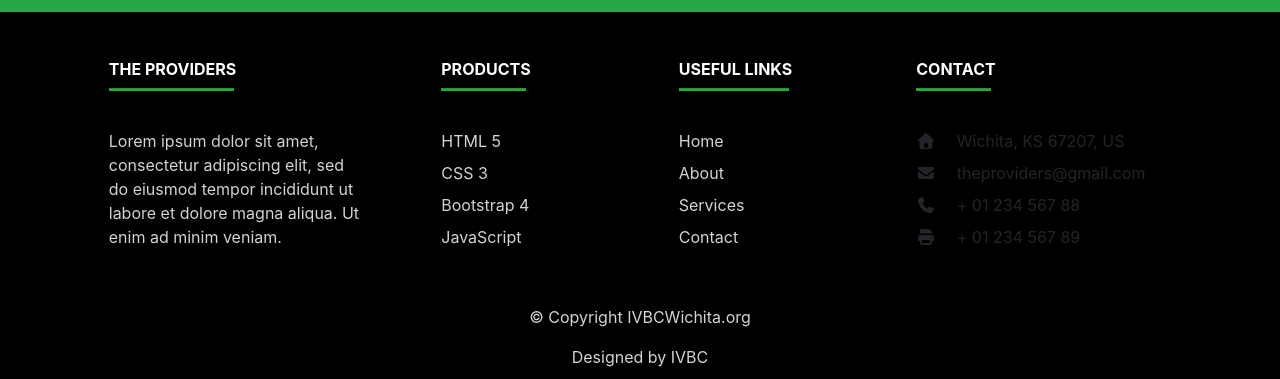
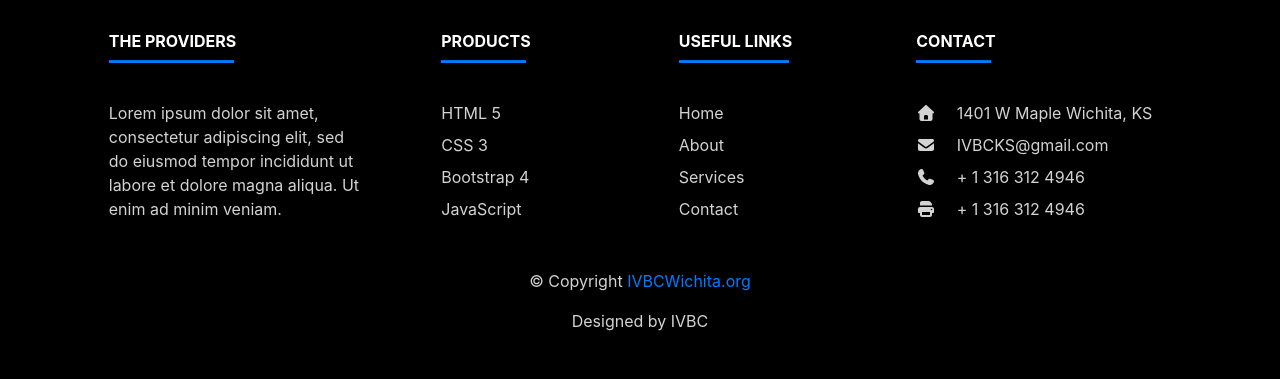
Before and after one commit to anguyen0615/IVBCWichita, a plain HTML site: page home.html in a window 1280 px wide. Shown: the part 1857-2236 px from the top of the page. Drawn offline with nearby package versions, Linux system fonts and the light colour scheme.

Commit message:
Small changes
Made small style changes to the homepage sections and footer

```diff
--- a/home.html
+++ b/home.html
@@ -44,9 +44,10 @@
   </nav>
 
   <section class="hero-top container-fluid px-0 py-1">
-    <div class="jumbotron image-container row align-items-center mr-0">
-      <div class="col">
-        <h1 class="display-4">Hello, we are Immanuel Vietnamese Baptist Church!</h1>
+    <div class="jumbotron image-container row align-items-center justify-content-center mr-0">
+      <div class="col text-center col-lg-8">
+        <h1 id="first-title" class="display-4">Hello, Welcome To Immanuel Vietnamese Baptist Church!</h1>
+        <h1 id="second-title" class="display-4 d-md-none">Welcome To IVBC!</h1>
         <p class="lead">This is a simple hero unit, a simple jumbotron-style component for calling extra attention to
           featured content or information.</p>
         <hr class="my-4">
@@ -72,7 +73,7 @@
       </div>
 
       <div class="col-md-12 col-lg-6 px-0">
-        <img src="/images/group1.JPG" alt="a group picture" class="img-fluid">
+        <img id="group1" src="/images/group1.JPG" alt="a group picture" class="img-fluid">
       </div>
 
     </div>
@@ -100,7 +101,7 @@
     <div class="row mx-0 align-items-center">
 
       <div class="col-md-12 col-lg-6 px-0">
-        <img src="/images/bible.jpg" alt="a picture of the bible" class="img-fluid">
+        <img id="bible" src="/images/bible.jpg" alt="a picture of the bible" class="img-fluid">
       </div>
 
       <div class="col-md-12 col-lg-6 text-center learn-content">
@@ -118,9 +119,63 @@
     </div>
   </section>
 
-  <footer class="page-footer bg-dark">
+  <footer class="page-footer bg-dark pt-1">
 
-    <div class="bg-success">
+    <div class="container text-center text-md-left mt-5">
+      <div class="row">
+
+        <div class="col-md-3 mx-auto mb-4 footer-info">
+          <h6 class="text-uppercase font-weight-bold">The Providers</h6>
+          <hr class="bg-primary mb-4 mt-0 d-inline-block mx-auto info-bar">
+          <p class="mt-2">Lorem ipsum dolor sit amet, consectetur adipiscing elit, sed do eiusmod tempor incididunt ut
+            labore et dolore magna aliqua. Ut enim ad minim veniam.</p>
+        </div>
+
+        <div class="col-md-2 mx-auto mb-4 footer-product">
+          <h6 class="text-uppercase font-weight-bold">Products</h6>
+          <hr class="bg-primary mb-4 mt-0 d-inline-block mx-auto product-bar">
+
+          <ul class="list-unstyled">
+            <li class="my-2"><a href="#">HTML 5</a></li>
+            <li class="my-2"><a href="#">CSS 3</a></li>
+            <li class="my-2"><a href="#">Bootstrap 4</a></li>
+            <li class="my-2"> <a href="#">JavaScript</a></li>
+          </ul>
+        </div>
+
+        <div class="col-md-2 mx-auto mb-4 footer-links">
+          <h6 class="text-uppercase font-weight-bold">Useful links</h6>
+          <hr class="bg-primary mb-4 mt-0 d-inline-block mx-auto links-bar">
+          <ul class="list-unstyled">
+            <li class="my-2"><a href="#">Home</a></li>
+            <li class="my-2"><a href="#">About</a></li>
+            <li class="my-2"><a href="#">Services</a></li>
+            <li class="my-2"> <a href="#">Contact</a></li>
+          </ul>
+        </div>
+
+        <div class="col-md-3 mx-auto mb-4 footer-contact">
+          <h6 class="text-uppercase font-weight-bold">Contact</h6>
+          <hr class="bg-primary mb-4 mt-0 d-inline-block mx-auto contact-bar">
+          <ul class="list-unstyled">
+            <li class="my-2"><i class="fas fa-home mr-3"></i> 1401 W Maple Wichita, KS</li>
+            <li class="my-2"><i class="fas fa-envelope mr-3"></i> IVBCKS@gmail.com</li>
+            <li class="my-2"><i class="fas fa-phone mr-3"></i> + 1 316 312 4946</li>
+            <li class="my-2"><i class="fas fa-print mr-3"></i> + 1 316 312 4946</li>
+          </ul>
+        </div>
+
+      </div>
+    </div>
+
+    <div class="footer-copyright text-center py-2">
+      <p>&copy; Copyright
+        <a href="#">IVBCWichita.org</a>
+      </p>
+      <p>Designed by IVBC</p>
+    </div>
+
+    <div class="bg-dark">
       <div class="container">
         <div class="row py-4 d-flex align-items-center">
 
@@ -136,56 +191,6 @@
       </div>
     </div>
 
-    <div class="container text-center text-md-left mt-5">
-      <div class="row">
-
-        <div class="col-md-3 mx-auto mb-4">
-          <h6 class="text-uppercase font-weight-bold">The Providers</h6>
-          <hr class="bg-success mb-4 mt-0 d-inline-block mx-auto" style="width: 125px; height: 2px">
-          <p class="mt-2">Lorem ipsum dolor sit amet, consectetur adipiscing elit, sed do eiusmod tempor incididunt ut labore et dolore magna aliqua. Ut enim ad minim veniam.</p>
-        </div>
-
-        <div class="col-md-2 mx-auto mb-4">
-          <h6 class="text-uppercase font-weight-bold">Products</h6>
-          <hr class="bg-success mb-4 mt-0 d-inline-block mx-auto" style="width: 85px; height: 2px">
-
-           <ul class="list-unstyled">
-              <li class="my-2"><a href="#">HTML 5</a></li>
-              <li class="my-2"><a href="#">CSS 3</a></li>
-              <li class="my-2"><a href="#">Bootstrap 4</a></li>
-              <li class="my-2"> <a href="#">JavaScript</a></li>
-            </ul>
-        </div>
-
-        <div class="col-md-2 mx-auto mb-4">
-          <h6 class="text-uppercase font-weight-bold">Useful links</h6>
-          <hr class="bg-success mb-4 mt-0 d-inline-block mx-auto" style="width: 110px; height: 2px">
-            <ul class="list-unstyled">
-              <li class="my-2"><a href="#">Home</a></li>
-              <li class="my-2"><a href="#">About</a></li>
-              <li class="my-2"><a href="#">Services</a></li>
-              <li class="my-2"> <a href="#">Contact</a></li>
-            </ul>
-        </div>
-
-        <div class="col-md-3 mx-auto mb-4">
-          <h6 class="text-uppercase font-weight-bold">Contact</h6>
-          <hr class="bg-success mb-4 mt-0 d-inline-block mx-auto" style="width: 75px; height: 2px">
-            <ul class="list-unstyled">
-              <li class="my-2"><i class="fas fa-home mr-3"></i> Wichita, KS 67207, US</li>
-              <li class="my-2"><i class="fas fa-envelope mr-3"></i> theproviders@gmail.com</li>
-              <li class="my-2"><i class="fas fa-phone mr-3"></i> + 01 234 567 88</li>
-              <li class="my-2"><i class="fas fa-print mr-3"></i> + 01 234 567 89</li>
-            </ul>
-        </div>
-      </div>
-    </div>
-
-    <div class="footer-copyright text-center py-3">
-      <p>&copy; Copyright
-      <a href="#">IVBCWichita.org</a></p>
-      <p>Designed by IVBC</p>
-    </div>
   </footer>
 
   <script src="node_modules/jquery/dist/jquery.min.js"></script>
--- a/styles.scss
+++ b/styles.scss
@@ -1,3 +1,52 @@
+// Extra small devices (portrait phones, less than 576px)
+@media (max-width: 575.98px) {
+    #group1{
+        display: none;
+    }
+    #bible{
+        display: none;
+    }
+    .hero-top{
+        #first-title{
+            display: none;
+        }
+        p{
+            display: none;
+        }
+    }
+}
+
+// Small devices (landscape phones, 576px and up)
+@media (min-width: 576px) and (max-width: 767.98px) {
+    .hero-top{
+        #first-title{
+            display: none;
+        }
+        p{
+            display: none;
+        }
+    }
+}
+
+// Medium devices (tablets, 768px and up)
+@media (min-width: 768px) and (max-width: 991.98px) {
+
+}
+
+// Large devices (desktops, 992px and up)
+@media (min-width: 992px) and (max-width: 1199.98px) {
+
+}
+
+// Extra large devices (large desktops, 1200px and up)
+@media (min-width: 1200px) {
+
+}
+
+
+html{
+    scroll-behavior: smooth;
+}
 
 .bg-dark{
     background-color: black !important;
@@ -12,14 +61,21 @@
 }
 
 .hero-top{
-    height: 70vh;
-    min-height: 400px;
+    height:70vh;
     max-height: 900px;
 
     .image-container{
         display: flex;
         height: 100%;
     }
+}
+
+.welcome-content{
+    min-height: 20rem;
+    display: flex;
+    flex-direction: column;
+    justify-content: center;
+
 }
 
 .worship-bg{
@@ -38,14 +94,69 @@
     }
 }
 
+.learn-content{
+    min-height: 20rem;
+    display: flex;
+    flex-direction: column;
+    justify-content: center;
+}
+
 .page-footer{
-    h6{
-        color: white;
+
+    .footer-info{
+        .info-bar{
+            width: 125px;
+            height: 2px;
+        }
+        h6{
+            color: white;
+        }
+        p{
+            color: #D3D3D3;
+        }
     }
-    p{
-        color: #D3D3D3
+
+    .footer-product{
+        .product-bar{
+            width: 85px;
+            height: 2px;
+        }
+        h6{
+            color: white;
+        }
+        a{
+            color: #D3D3D3;
+        }
     }
-    a{
-        color: #D3D3D3;
+
+    .footer-links{
+        .links-bar{
+            width: 110px;
+            height: 2px;
+        }
+        h6{
+            color: white;
+        }
+        a{
+            color:  #D3D3D3;
+        }
+    }
+
+    .footer-contact{
+        .contact-bar{
+            width: 75px;
+            height: 2px;
+        }
+        h6{
+            color: white;
+        }
+        li{
+            color:#D3D3D3;
+        }
+    }
+    .footer-copyright{
+        p{
+            color:#D3D3D3;
+        }
     }
 }
```
Also changed, not shown: styles.css, 1 other file. Lines whose indentation alone changed are shown as unchanged.
